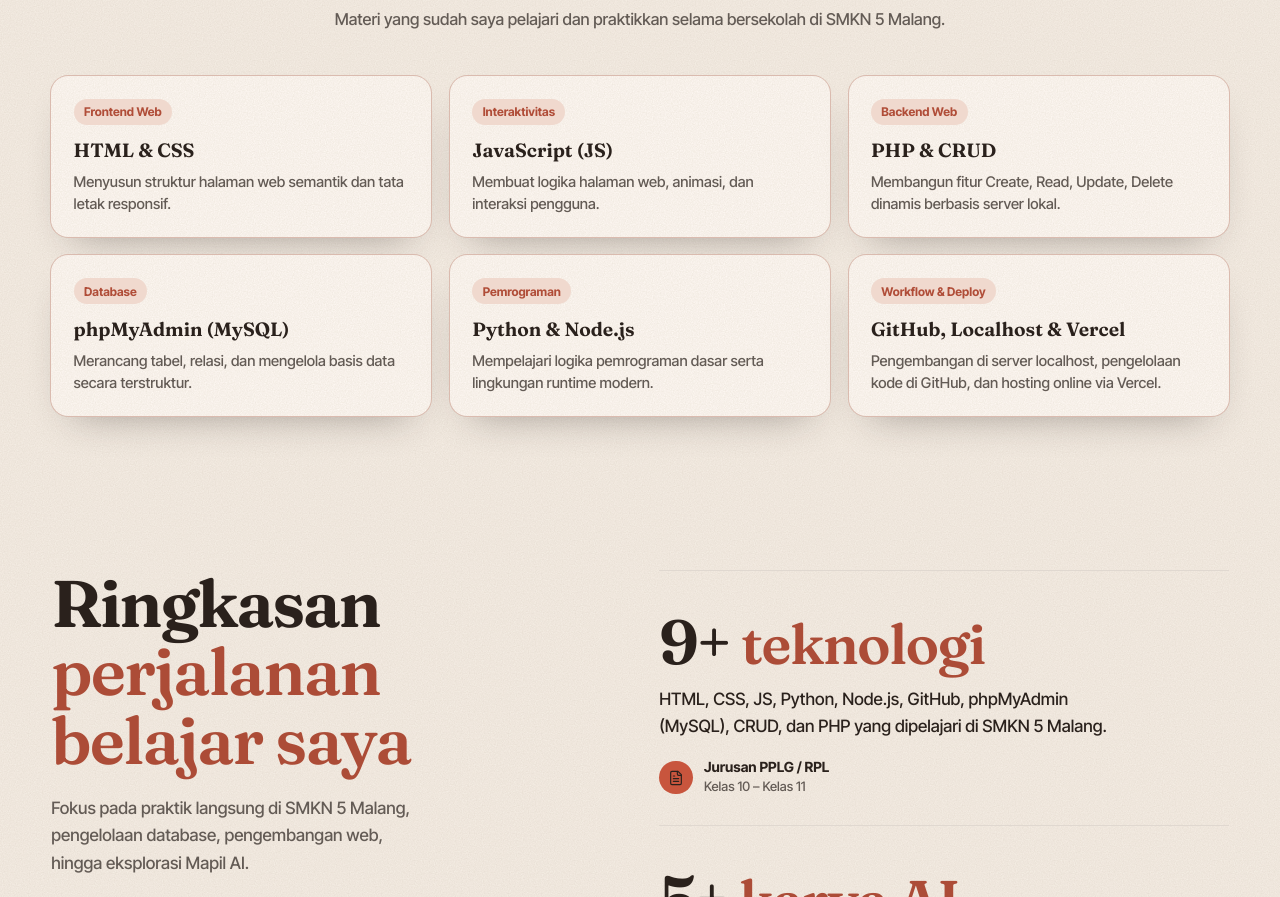
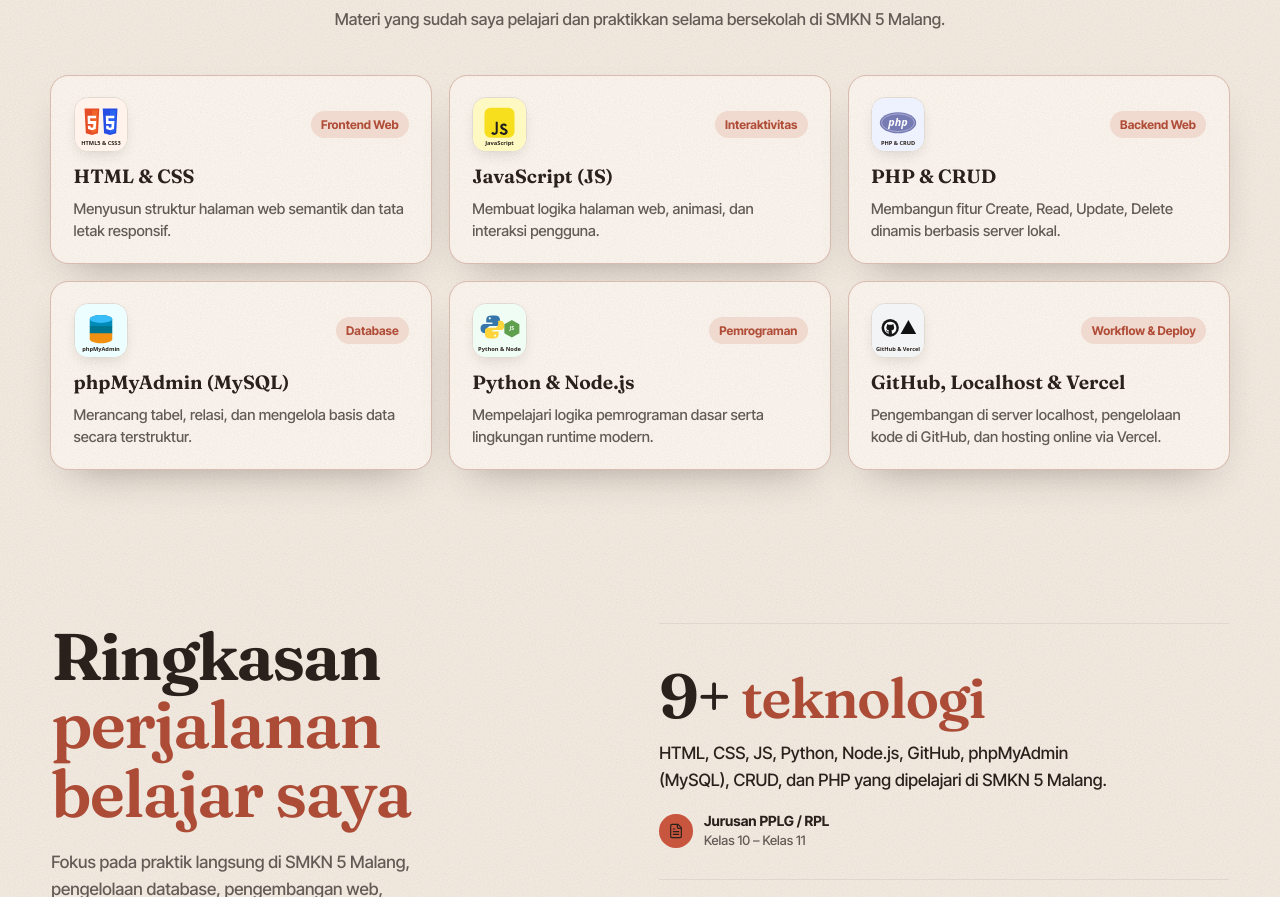
Before and after one commit to Insanin52010/myykuheno, a plain HTML site: page index.html in a window 1280 px wide. Shown: the part 4483-5380 px from the top of the page. Drawn offline with Linux system fonts and the light colour scheme.

Commit message:
Update foto skill pemrograman

```diff
--- a/app.js
+++ b/app.js
@@ -99,7 +99,13 @@
 
       (skill.length ? '<section class="section tight-top" id="skill" aria-labelledby="skill-h"><div class="wrap"><p class="label">/ Bahasa Pemrograman & Tools</p><h2 id="skill-h" class="h2">' + miring(D.judulSkill) + '</h2><p class="section-sub">' + esc(D.ketSkill) + '</p><div class="skill-grid">' +
         skill.map(function (sk) {
-          return '<article class="skill-card" data-bagian="panel"><span class="skill-cat">' + esc(sk.kategori) + '</span><h3>' + esc(sk.nama) + '</h3><p>' + esc(sk.ket) + '</p></article>';
+          return '<article class="skill-card" data-bagian="panel">' +
+            '<div class="skill-top-row">' +
+              (sk.foto ? '<div class="skill-photo"><img src="' + esc(sk.foto) + '" alt="Ikon ' + esc(sk.nama) + '" loading="lazy"></div>' : '') +
+              '<span class="skill-cat">' + esc(sk.kategori) + '</span>' +
+            '</div>' +
+            '<h3>' + esc(sk.nama) + '</h3><p>' + esc(sk.ket) + '</p>' +
+          '</article>';
         }).join('') + '</div></div></section>' : '') +
 
       (angka.length ? '<section class="section" aria-labelledby="num-h"><div class="wrap numbers"><div class="numbers-head"><h2 id="num-h" class="h2 left">' + miring(D.judulAngka) + '</h2><p>' + esc(D.ketAngka) + '</p></div><div class="numbers-list">' +
--- a/data.js
+++ b/data.js
@@ -99,12 +99,12 @@ window.DATA = {
   judulSkill: "Bahasa pemrograman & {perangkat yang dipelajari}",
   ketSkill: "Materi yang sudah saya pelajari dan praktikkan selama bersekolah di SMKN 5 Malang.",
   skill: [
-    { nama: "HTML & CSS", kategori: "Frontend Web", ket: "Menyusun struktur halaman web semantik dan tata letak responsif." },
-    { nama: "JavaScript (JS)", kategori: "Interaktivitas", ket: "Membuat logika halaman web, animasi, dan interaksi pengguna." },
-    { nama: "PHP & CRUD", kategori: "Backend Web", ket: "Membangun fitur Create, Read, Update, Delete dinamis berbasis server lokal." },
-    { nama: "phpMyAdmin (MySQL)", kategori: "Database", ket: "Merancang tabel, relasi, dan mengelola basis data secara terstruktur." },
-    { nama: "Python & Node.js", kategori: "Pemrograman", ket: "Mempelajari logika pemrograman dasar serta lingkungan runtime modern." },
-    { nama: "GitHub, Localhost & Vercel", kategori: "Workflow & Deploy", ket: "Pengembangan di server localhost, pengelolaan kode di GitHub, dan hosting online via Vercel." }
+    { nama: "HTML & CSS", kategori: "Frontend Web", foto: "img/skill/html-css.svg", ket: "Menyusun struktur halaman web semantik dan tata letak responsif." },
+    { nama: "JavaScript (JS)", kategori: "Interaktivitas", foto: "img/skill/javascript.svg", ket: "Membuat logika halaman web, animasi, dan interaksi pengguna." },
+    { nama: "PHP & CRUD", kategori: "Backend Web", foto: "img/skill/php-crud.svg", ket: "Membangun fitur Create, Read, Update, Delete dinamis berbasis server lokal." },
+    { nama: "phpMyAdmin (MySQL)", kategori: "Database", foto: "img/skill/mysql.svg", ket: "Merancang tabel, relasi, dan mengelola basis data secara terstruktur." },
+    { nama: "Python & Node.js", kategori: "Pemrograman", foto: "img/skill/python-node.svg", ket: "Mempelajari logika pemrograman dasar serta lingkungan runtime modern." },
+    { nama: "GitHub, Localhost & Vercel", kategori: "Workflow & Deploy", foto: "img/skill/github-vercel.svg", ket: "Pengembangan di server localhost, pengelolaan kode di GitHub, dan hosting online via Vercel." }
   ],
 
   // ---------- Karya ----------
--- a/style.css
+++ b/style.css
@@ -1166,3 +1166,29 @@ html[data-mode="gelap"] .contact-box {
   margin: 0 !important;
   text-align: left;
 }
+
+/* Foto / Ikon Bahasa Pemrograman di Kartu Skill */
+.skill-top-row {
+  display: flex;
+  align-items: center;
+  justify-content: space-between;
+  gap: 0.75rem;
+  margin-bottom: 0.35rem;
+}
+
+.skill-photo {
+  width: 3.4rem;
+  height: 3.4rem;
+  border-radius: 14px;
+  overflow: hidden;
+  flex-shrink: 0;
+  box-shadow: 0 6px 14px -4px rgba(42, 33, 28, 0.14);
+  border: 1px solid color-mix(in srgb, var(--tema-teks, #2a211c) 10%, transparent);
+}
+
+.skill-photo img {
+  width: 100%;
+  height: 100%;
+  object-fit: cover;
+  display: block;
+}
```
